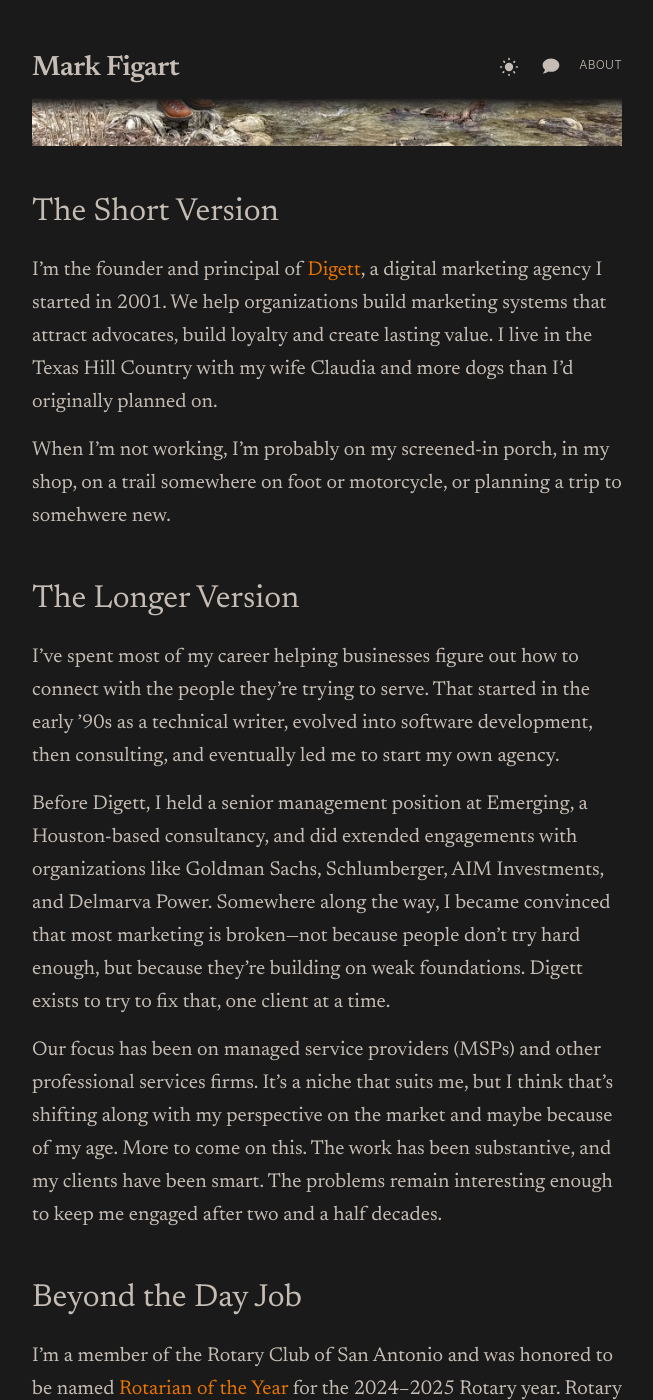
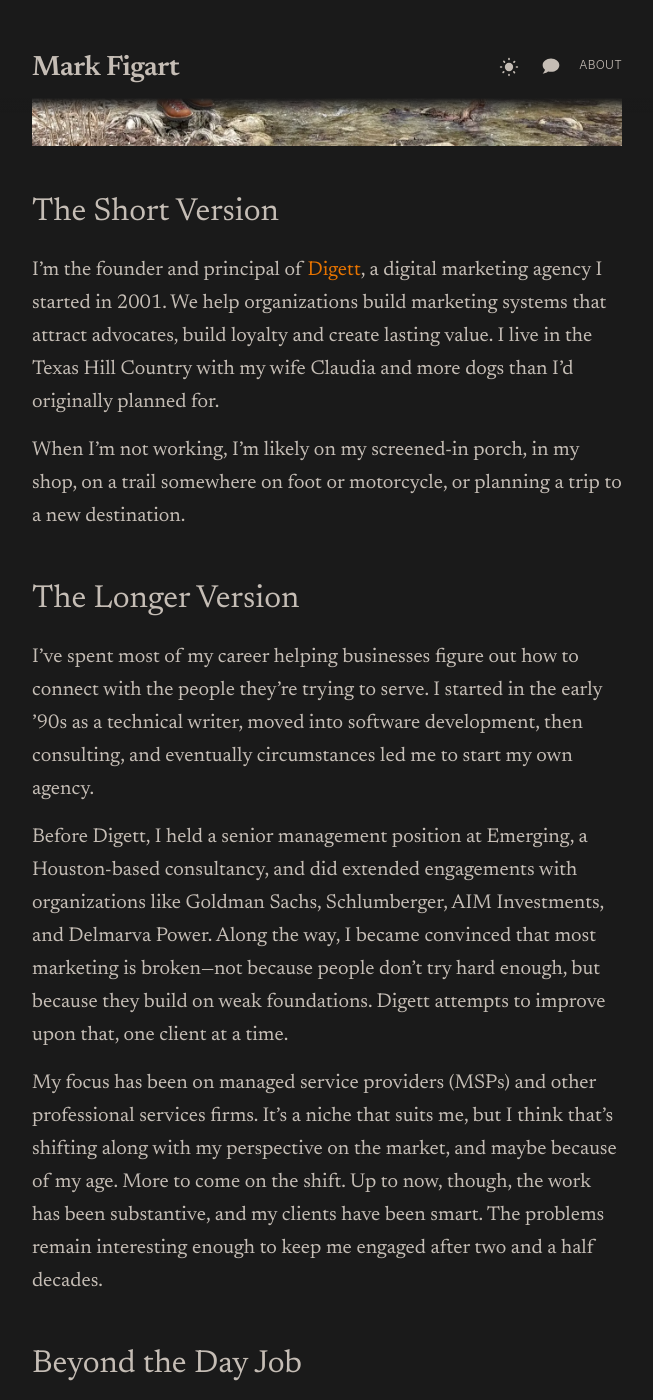
Before and after one commit to figart/60, a Jekyll site: the page built from _pages/about.markdown, in a window 1280 px wide and 1400 px high, scrolled down 535 px. Shown: the whole window, without its empty margins (313-966 px from the left). Built offline with Jekyll 4.4.1, drawn with Linux system fonts in a browser that asks for light colours; some of the changed text lies outside the part shown.

Commit message:
ukraine post updates

```diff
--- a/_pages/about.markdown
+++ b/_pages/about.markdown
@@ -9,17 +9,17 @@ nav_title: About
 
 ## The Short Version
 
-I'm the founder and principal of [Digett](https://www.digett.com), a digital marketing agency I started in 2001. We help organizations build marketing systems that attract advocates, build loyalty and create lasting value. I live in the Texas Hill Country with my wife Claudia and more dogs than I'd originally planned on.
+I'm the founder and principal of [Digett](https://www.digett.com), a digital marketing agency I started in 2001. We help organizations build marketing systems that attract advocates, build loyalty and create lasting value. I live in the Texas Hill Country with my wife Claudia and more dogs than I'd originally planned for.
 
-When I'm not working, I'm probably on my screened-in porch, in my shop, on a trail somewhere on foot or motorcycle, or planning a trip to somehwere new.
+When I'm not working, I'm likely on my screened-in porch, in my shop, on a trail somewhere on foot or motorcycle, or planning a trip to a new destination.
 
 ## The Longer Version
 
-I've spent most of my career helping businesses figure out how to connect with the people they're trying to serve. That started in the early '90s as a technical writer, evolved into software development, then consulting, and eventually led me to start my own agency.
+I've spent most of my career helping businesses figure out how to connect with the people they're trying to serve. I started in the early '90s as a technical writer, moved into software development, then consulting, and eventually circumstances led me to start my own agency.
 
-Before Digett, I held a senior management position at Emerging, a Houston-based consultancy, and did extended engagements with organizations like Goldman Sachs, Schlumberger, AIM Investments, and Delmarva Power. Somewhere along the way, I became convinced that most marketing is broken—not because people don't try hard enough, but because they're building on weak foundations. Digett exists to try to fix that, one client at a time.
+Before Digett, I held a senior management position at Emerging, a Houston-based consultancy, and did extended engagements with organizations like Goldman Sachs, Schlumberger, AIM Investments, and Delmarva Power. Along the way, I became convinced that most marketing is broken—not because people don't try hard enough, but because they build on weak foundations. Digett attempts to improve upon that, one client at a time.
 
-Our focus has been on managed service providers (MSPs) and other professional services firms. It's a niche that suits me, but I think that's shifting along with my perspective on the market and maybe because of my age. More to come on this. The work has been substantive, and my clients have been smart. The problems remain interesting enough to keep me engaged after two and a half decades.
+My focus has been on managed service providers (MSPs) and other professional services firms. It's a niche that suits me, but I think that's shifting along with my perspective on the market, and maybe because of my age. More to come on the shift. Up to now, though, the work has been substantive, and my clients have been smart. The problems remain interesting enough to keep me engaged after two and a half decades.
 
 ## Beyond the Day Job
 
@@ -27,15 +27,15 @@ I'm a member of the Rotary Club of San Antonio and was honored to be named [Rota
 
 In March 2025, I joined a convoy of Rotary volunteers who drive vehicles purchased with donated funds from London to Ukraine. We crossed the Channel, drove through France, Germany, and Poland, and delivered the vehicles directly to Ukrainians who needed them. I turned 60 somewhere along the way. I'm going back in 2026 unless something bigger than me convinces me I shouldn't.
 
-A month later, I rode a motorcycle across Mexico with a group of friends. I'm not sure what that says about me, except that I'd rather be uncomfortable and alive than comfortable and bored.
+A month later, I rode a motorcycle across Mexico with a group of friends. I'd rather be uncomfortable and alive than comfortable and bored.
 
 ## What I Care About
 
 I keep coming back to a phrase I picked up somewhere in childhood: *Leave things better than you found them.* It's become a kind of operating principle—for client work, for relationships, for the land I live on.
 
-I'm drawn to simplicity, though I don't always achieve it. I meditate, inconsistently. I run trails when my knees cooperate. I make sawdust in my shop and occasionally turn it into furniture. I noodle on my guitar sporadically. I've always wanted to write a song, but as of yet, have little to show for that aspiration.
+I'm drawn to simplicity, though I don't always achieve it. I meditate, inconsistently. I run trails, I make sawdust in my shop and occasionally turn it into furniture, and I noodle on my guitar sporadically. I've always wanted to write a song, but as of yet, have little to show for that aspiration.
 
-I believe that what we experience matters more than what we accumulate, that a screened-in porch is one of the best investments a person can make, and that the best way to figure out what you think is to write it down.
+I believe that what we experience matters infinitely more than what we accumulate, that a screened-in porch is one of the best investments a person can make, and that the best way to figure out what you think is to write it down.
 
 ## Get in Touch
 
@@ -48,4 +48,4 @@ If you want to talk about marketing, business, Ukraine, motorcycling, woodworkin
 
 ### For my fellow geeks
 
-You may have already figured out that I juse Jekyll for this website. I'm using the base Jekyll theme, highly modified. If you have any questions about what I've done or how I've done it, please feel free to reach out. I'm happy to share.
+You may have already figured out that I use Jekyll for this website. I'm using the base Jekyll theme, highly modified. If you have any questions about what I've done or how I've done it, please feel free to reach out. I'm happy to share.
```
